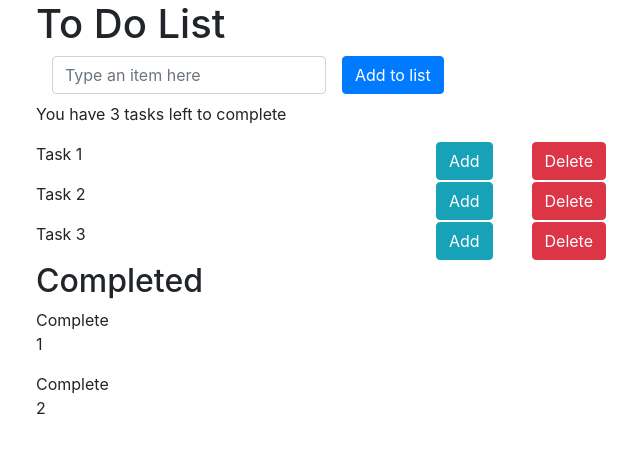
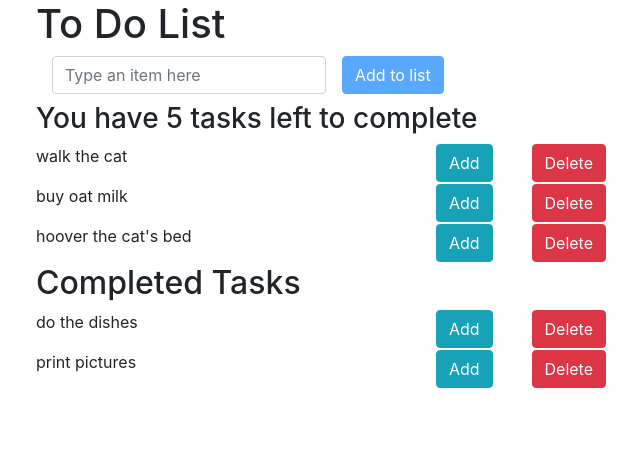
Before and after one commit to lydiabrmc/To-Do-React-App, a React (Create React App) app in the folder to-do-application/: page / in a window 1280 px wide. Shown: the top 452 px of the page, without its empty margins (319-959 px from the left). Built offline with nearby package versions, Linux system fonts and the light colour scheme.

Commit message:
implemented functionality to add new task and task counter

```diff
--- a/to-do-application/src/AddTask.js
+++ b/to-do-application/src/AddTask.js
@@ -1,15 +1,42 @@
 import React from "react"
 
 class AddTask extends React.Component {
+    state ={
+        newItemText: ""
+    }
+
+updateNewItemText = (event) => {
+    console.log(event.target.value)
+    this.setState({
+        newItemText: event.target.value
+    });
+}
+
+handleClick = (event) => {
+    event.preventDefault();
+    this.props.addNewTaskFunc(this.state.newItemText);
+    this.setState({
+        newItemText: ""
+    });
+}
     render() {
         //JSX
         return(
         <form className="form-inline">
             <div className="form-group mx-sm-3 mb-2">
-                <input type="text" className="form-control" id="newItem" placeholder="Type an item here"></input>
+                <input
+                type="text"
+                className="form-control"
+                id="newItem"
+                placeholder="Type an item here"
+                value={this.state.newItemText}
+                onChange={this.updateNewItemText}
+                ></input>
             </div>
 {/* this is a comment in JSX */}
-            <button type="submit" className="btn btn-primary mb-2">Add to list</button>
+            <button className="btn btn-primary mb-2" onClick={this.handleClick} disabled={this.state.newItemText.length === 0}>
+                Add to list
+            </button>
         </form>
         )
     }
--- a/to-do-application/src/App.js
+++ b/to-do-application/src/App.js
@@ -1,27 +1,59 @@
 
 import React, { Component } from "react";
+import uuid from "uuid/v4";
 import Header from "./Header1"
 import "./App.css";
 import AddTask from "./AddTask"
 import TaskCount from "./TaskCount";
-import TaskList from "./TaskList"
+import Item from "./TaskList"
 import SubHeader from "./SubHeader"
-import CompleteTask from "./CompleteTask"
 
 
 class App extends Component {
+  state = {
+    tasks: [
+      {text: "do the dishes", completed: true, date: "2019-10-21", id: uuid()},
+      {text: "walk the cat", completed: false, date: "2019-10-23", id: uuid()},
+      {text: "buy oat milk", completed: false, date: "2019-10-25", id: uuid()},
+      {text: "print pictures", completed: true, date: "2019-10-26", id: uuid()},
+      {text: "hoover the cat's bed", completed: false, date: "2019-10-28", id: uuid()},
+    ]
+  };
+
+  addNewTask = (taskText) => {
+    const tasksCopy = this.state.tasks.slice();
+    const newTask ={
+      text: taskText,
+      completed: false,
+      date: "2019-10-23",
+      id: uuid(),
+    };
+    tasksCopy.push(newTask)
+    this.setState({
+      tasks: tasksCopy
+    })
+  };
+
+
   render() {
+    const completedTasks = this.state.tasks.filter(tasks =>{
+      return tasks.completed;
+    });
+    const incompleteTasks = this.state.tasks.filter(tasks =>{
+      return tasks.completed ? false : true;
+    });
     return (
       <div className="container">
         <Header />
-        <AddTask />
-        <TaskCount count={3}/>
-        <TaskList text="Task 1"/>
-        <TaskList text="Task 2"/>
-        <TaskList text="Task 3"/>
-        <SubHeader title="Completed"/>
-        <CompleteTask text="Complete 1"/>
-        <CompleteTask text="Complete 2"/>
+        <AddTask addNewTaskFunc={this.addNewTask}/>
+        <TaskCount count={this.state.tasks.length}/>
+        {incompleteTasks.map(task => {
+          return <Item text={task.text} completed={task.completed} key={task.id}/>
+        })}
+        <SubHeader title="Completed Tasks"/>
+        {completedTasks.map(task => {
+          return <Item text={task.text} completed={task.completed} key={task.id}/>
+        })}
       </div>
     );
   }
--- a/to-do-application/src/TaskCount.js
+++ b/to-do-application/src/TaskCount.js
@@ -3,7 +3,7 @@ import React from "react"
 class TaskCount extends React.Component {
     render(){
         return (
-            <p>You have {this.props.count} tasks left to complete</p>
+            <h3>You have {this.props.count} tasks left to complete</h3>
         )
     }
 }
```
